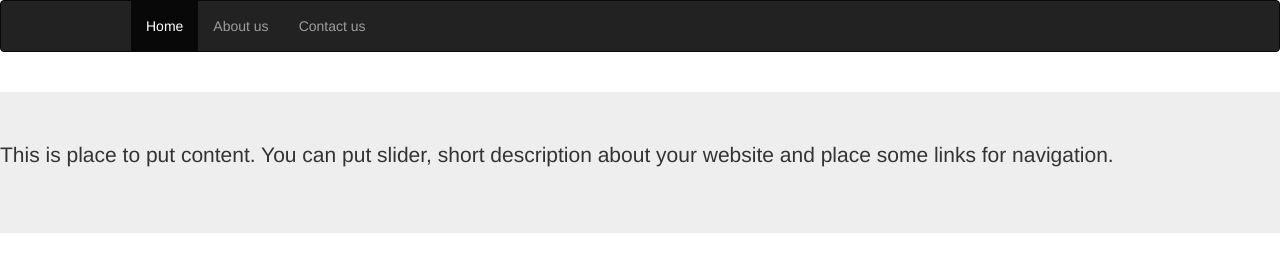
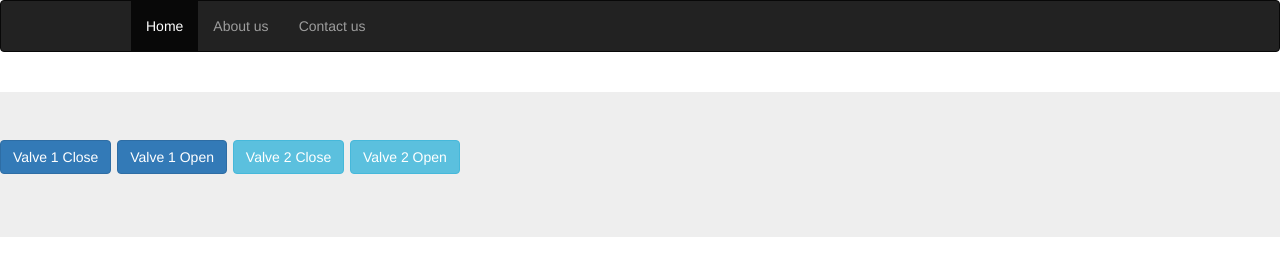
Before and after one commit to NickLangstone/watering, a website: page views/index.html in a window 1280 px wide. Drawn offline with nearby package versions, Linux system fonts and the light colour scheme; some packages are replaced by stand-ins of ours.

Commit message:
adding buttons

```diff
--- a/views/index.html
+++ b/views/index.html
@@ -2,13 +2,13 @@
 <html lang="en">
 <head>
 <meta charset="UTF-8">
-<title>Single page web app using Angularjs</title>
+<title>Home Watering System on a RaspberryPi</title>
 <script src="//ajax.googleapis.com/ajax/libs/angularjs/1.3.3/angular.min.js"></script>
 <script src="//cdnjs.cloudflare.com/ajax/libs/angular.js/1.3.3/angular-route.min.js"></script>
 <script src="//ajax.googleapis.com/ajax/libs/jquery/1.11.1/jquery.min.js"></script>
 <link rel="stylesheet" href="http://maxcdn.bootstrapcdn.com/bootstrap/3.3.1/css/bootstrap.min.css">
 <script src="//maxcdn.bootstrapcdn.com/bootstrap/3.3.1/js/bootstrap.min.js"></script>
-<script src="script.js"></script>
+<meta name="viewport" content="width=device-width, initial-scale=1">
 </head>
 <body>
 <div>
@@ -23,7 +23,19 @@
 </div>
 <br/>
 <div class="jumbotron"> <p>
-This is place to put content. You can put slider, short description about your website and place some links for navigation.
+
+
+<a href="/close1" class="btn btn-primary" role="button">Valve 1 Close</a>
+<a href="/open1" class="btn btn-primary" role="button">Valve 1 Open</a>
+
+
+
+<a href="/close2" class="btn btn-info" role="button">Valve 2 Close</a>
+<a href="/open2" class="btn btn-info" role="button">Valve 2 Open</a>
+
+
+
+
 </p></div>
 </div>
 </body>
```
Also changed, not shown: views/about.html (+1 -0 lines).
